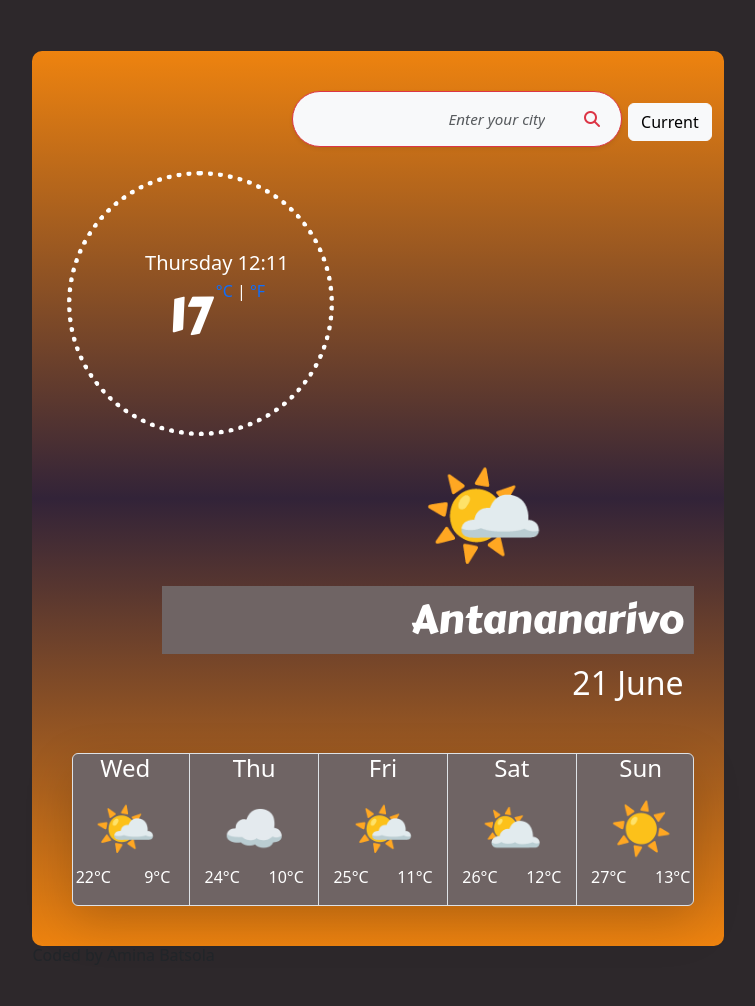
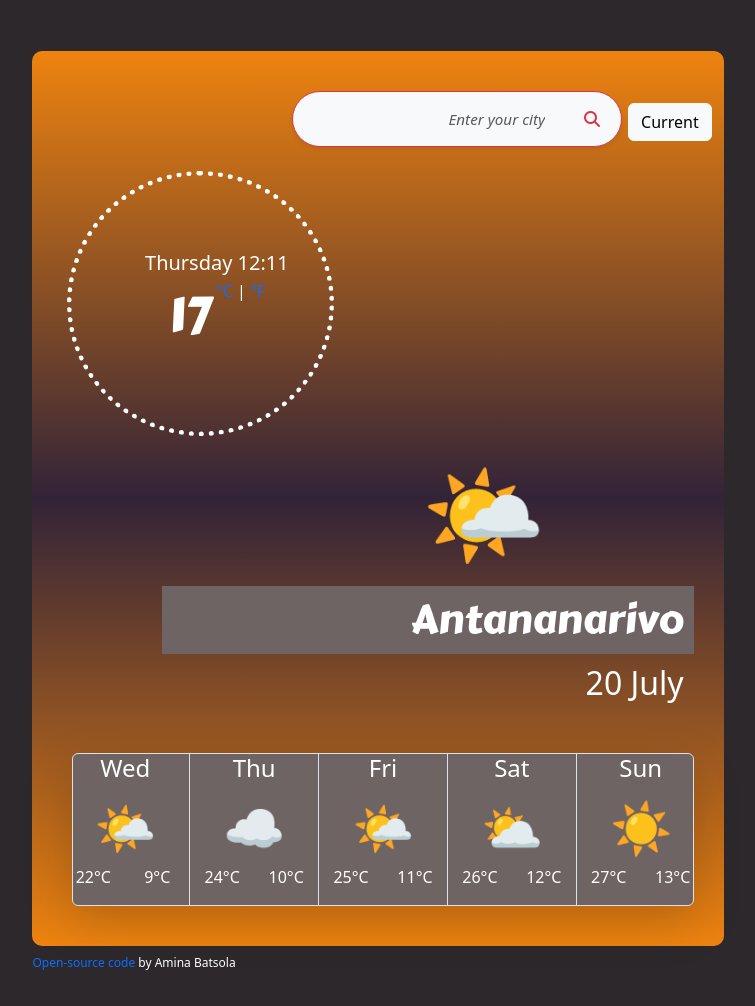
Before and after one commit to Batsola/app-project, a website built with Parcel: page index.html in a window 1280 px wide. Shown: the whole page, without its empty margins (262-1017 px from the left). Built offline with nearby package versions, Linux system fonts and the light colour scheme; no server answers.

Commit message:
Updated the app date and site link

```diff
--- a/index.html
+++ b/index.html
@@ -88,7 +88,7 @@
           <div class="col location">
             <span class="sunny-icon">🌤️</span>
             <h1 class="currentCity">Antananarivo</h1>
-            <h2 class="date">21 June</h2>
+            <h2 class="date"></h2>
           </div>
         </div>
       </div>
@@ -146,6 +146,11 @@
 
     <script src="src/index.js"></script>
 
-    <h6>Coded by Amina Batsola</h6>
+    <h6>
+      <a href="https://phenomenal-druid-d3bf05.netlify.app" class="siteLink"
+        >Open-source code</a
+      >
+      by Amina Batsola
+    </h6>
   </body>
 </html>
--- a/src/index.js
+++ b/src/index.js
@@ -8,13 +8,32 @@ let days = [
   "Friday",
   "Saturday",
 ];
+let months = [
+  "January",
+  "February",
+  "March",
+  "April",
+  "May",
+  "June",
+  "July",
+  "August",
+  "September",
+  "October",
+  "November",
+  "December",
+];
 let day = days[now.getDay()];
 let hour = now.getHours().toString().padStart(2, "0");
 let minutes = now.getMinutes().toString().padStart(2, "0");
+let month = months[now.getMonth()];
+let date = now.getDate();
+
+let currentMonth = document.querySelector(".date");
+currentMonth.innerHTML = `${date} ${month}`;
 
 let time = `${day} ${hour}:${minutes}`;
-let currentDate = document.querySelector(".currentDay");
-currentDate.innerHTML = time;
+let currentDay = document.querySelector(".currentDay");
+currentDay.innerHTML = time;
 
 function myRequest(response) {
   let temperature = document.querySelector(".temp");
@@ -48,17 +67,11 @@ function getMyPosition(event) {
   event.preventDefault();
   navigator.geolocation.getCurrentPosition(myPosition);
 }
-let cityName = document.querySelector("#search-form");
-cityName.addEventListener("submit", typedCity);
-let searchButton = document.querySelector("#button-addon1");
-searchButton.addEventListener("click", typedCity);
-let currentLocationButton = document.querySelector("#current-position");
-currentLocationButton.addEventListener("click", getMyPosition);
-userCity("Antananarivo");
+
 function celsiusValue(event) {
   event.preventDefault();
   let contentCelsius = document.querySelector(".temp");
-  contentCelsius.innerHTML = "17";
+  contentCelsius.innerHTML = "12";
 }
 
 function fahrenheitValue(event) {
@@ -68,3 +81,11 @@ function fahrenheitValue(event) {
 }
 ceLink.addEventListener("click", celsiusValue);
 faLink.addEventListener("click", fahrenheitValue);
+
+let cityName = document.querySelector("#search-form");
+cityName.addEventListener("submit", typedCity);
+let searchButton = document.querySelector("#button-addon1");
+searchButton.addEventListener("click", typedCity);
+let currentLocationButton = document.querySelector("#current-position");
+currentLocationButton.addEventListener("click", getMyPosition);
+userCity("Antananarivo");
--- a/src/styles.css
+++ b/src/styles.css
@@ -12,6 +12,12 @@ ul {
   top: 72px;
   color: #fff;
 }
+h6 {
+  color: #fff;
+  font-size: 12px;
+  padding-top: 10px;
+}
+
 .temperature {
   border-style: dotted;
   border-width: 5px;
```
